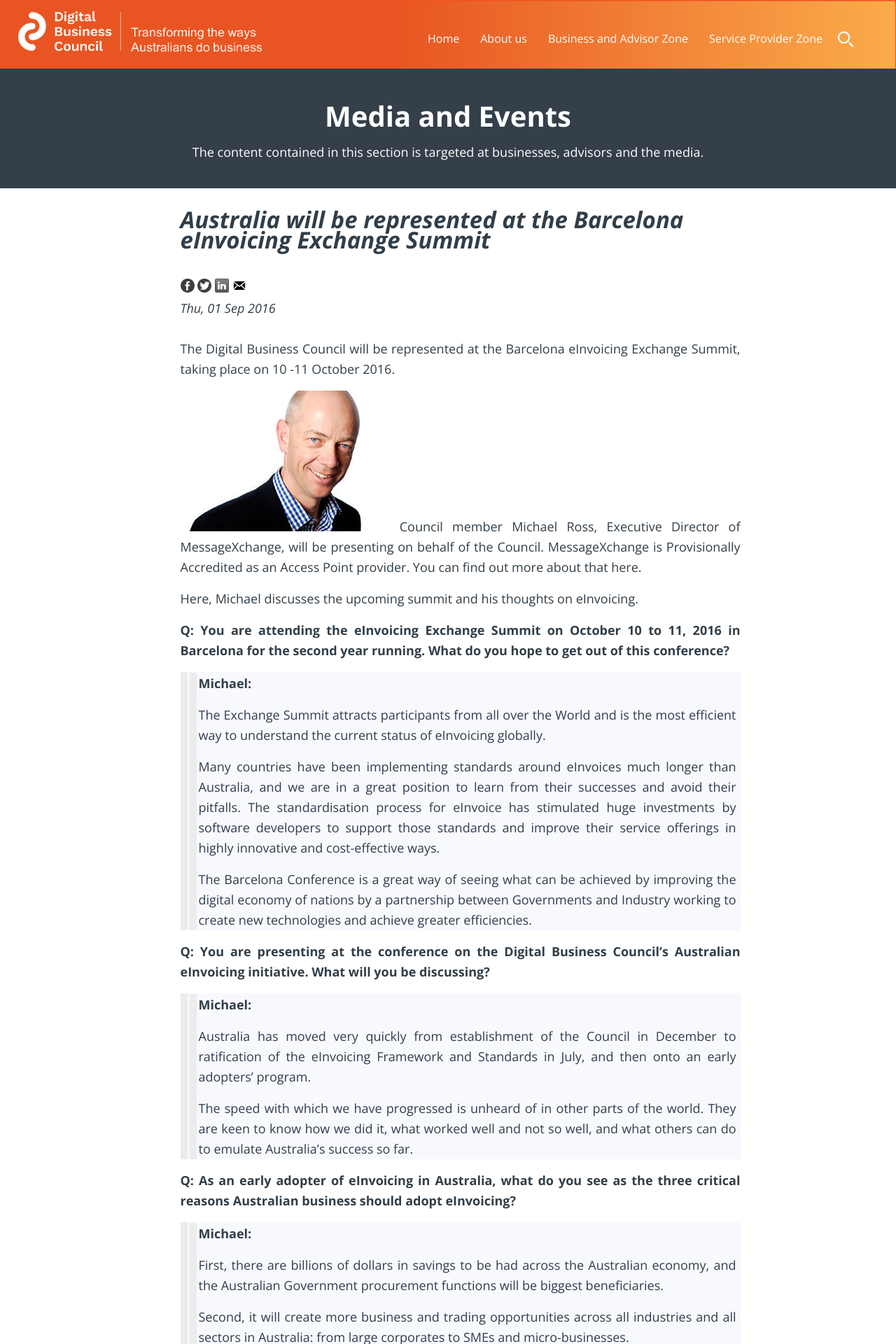
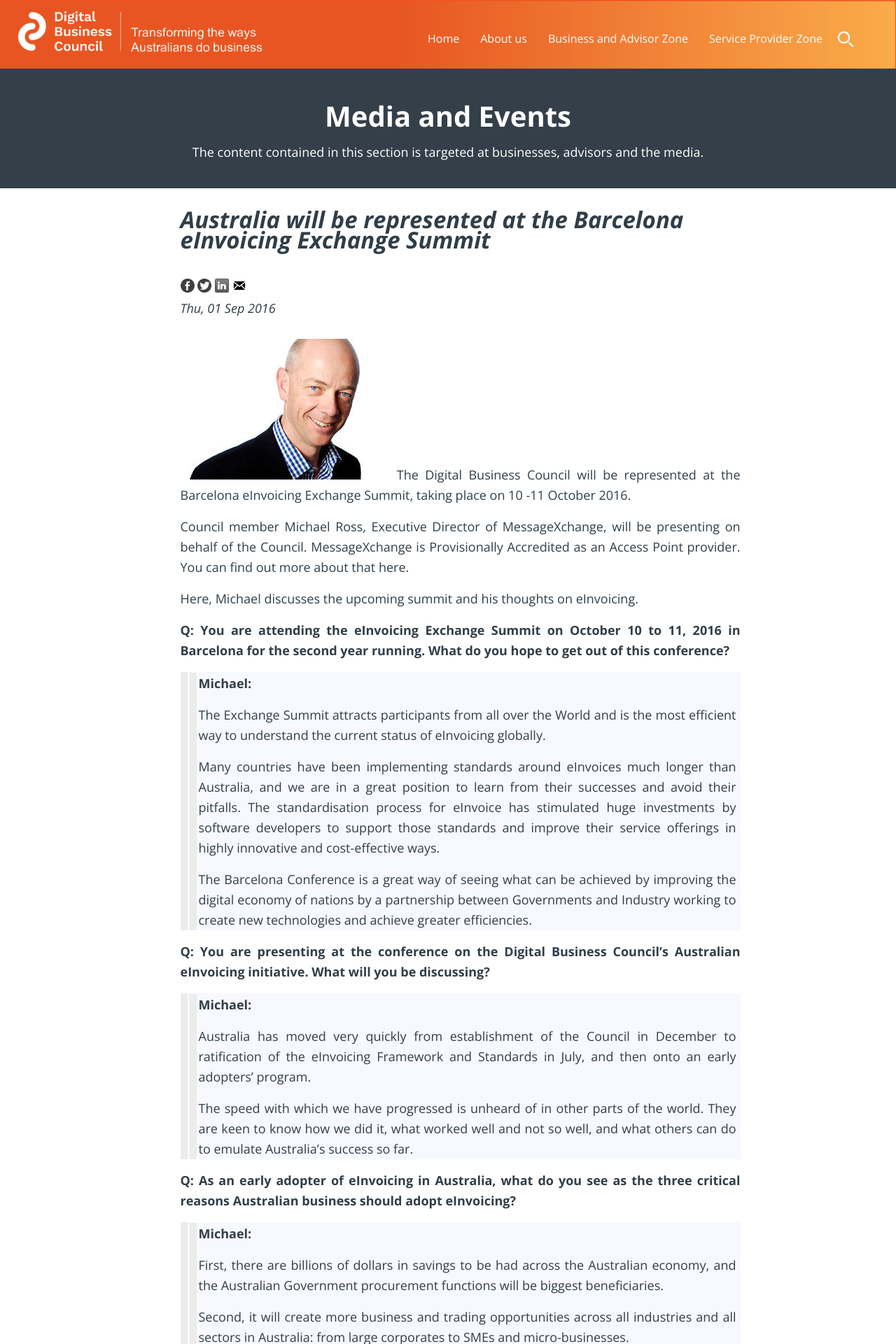
Before and after one commit to Digital-Business-Council/Digital-Business-Council.github.io, a Jekyll site: the page built from _posts/blogs/2016-09-01-Barcelona1.md, in a window 1280 px wide. Shown: the top 1920 px of the page at 70% size. Built offline with Jekyll 4.4.1, drawn with Linux system fonts in a browser that asks for light colours; comment, search, counter and statistics services are not loaded.

Commit message:
Update 2016-09-01-Barcelona1.md

```diff
--- a/_posts/blogs/2016-09-01-Barcelona1.md
+++ b/_posts/blogs/2016-09-01-Barcelona1.md
@@ -9,9 +9,9 @@
 excerpt: "The Digital Business Council will be represented at the Barcelona eInvoicing Exchange Summit, taking place on 10 -11 October 2016.  Council member Michael Ross, Executive Director of MessageXchange, will be presenting on behalf of the Council. MessageXchange is Provisionally Accredited as an Access Point provider."
 ---
 
+![Michael Ross Profile Picture]({{site.url | absolute}}/images/blogs/Michael_Ross_opt.jpg)
 The Digital Business Council will be represented at the Barcelona eInvoicing Exchange Summit, taking place on 10 -11 October 2016.
 
-![Michael Ross Profile Picture]({{site.url | absolute}}/images/blogs/Michael_Ross_opt.jpg)
 Council member Michael Ross, Executive Director of MessageXchange, will be presenting on behalf of the Council. MessageXchange is Provisionally Accredited as an Access Point provider. You can find out more about that here.
 
 Here, Michael discusses the upcoming summit and his thoughts on eInvoicing.
```
